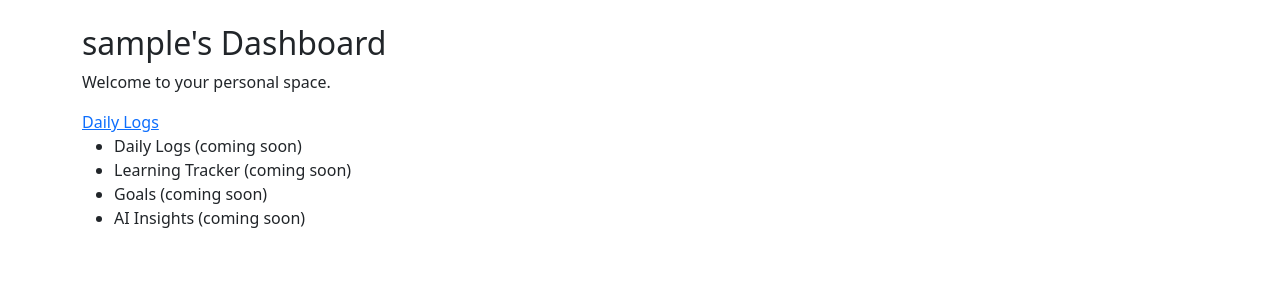
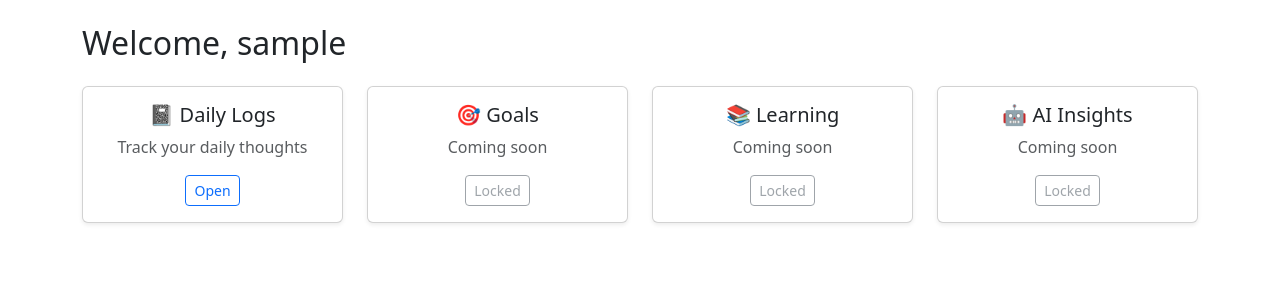
Before and after one commit to RishabhPandey-07/Mindforge-ai, a Django app: page /dashboard/ in a window 1280 px wide. Shown: the part 56-356 px from the top of the page. Run offline with Django 5.2, Linux system fonts and the light colour scheme; the visitor is signed in with stand-in values (Sample User, id 1).

Commit message:
Improve UI/UX for dashbord and daily logs

```diff
--- a/accounts/templates/accounts/login.html
+++ b/accounts/templates/accounts/login.html
@@ -4,7 +4,7 @@
     <title>Login</title>
 </head>
 <body>
-    {% extends "base.html" %}
+    {% extends "core/base.html" %}
 
     {% block content %}
         <h2>User Login</h2>
--- a/accounts/templates/accounts/signup.html
+++ b/accounts/templates/accounts/signup.html
@@ -4,7 +4,7 @@
     <title>Signup</title>
 </head>
 <body>
-{% extends "base.html" %}
+{% extends "core/base.html" %}
 
     {% block content %}
         <h2>User Signup</h2>
--- a/core/templates/core/base.html
+++ b/core/templates/core/base.html
@@ -55,6 +55,16 @@
 
 <!-- PAGE CONTENT -->
 <div class="container mt-4">
+    {% if messages %}
+        <div class="container mt-3">
+            {% for message in messages %}
+              <div class="alert alert-{{ message.tags }} alert-dismissible fade show" role="alert">
+                {{ message }}
+                <button type="button" class="btn-close" data-bs-dismiss="alert"></button>
+              </div>
+            {% endfor %}
+        </div>
+    {% endif %}
     {% block content %}
     {% endblock %}
 </div>
--- a/core/templates/core/dashboard.html
+++ b/core/templates/core/dashboard.html
@@ -1,16 +1,59 @@
 {% extends "core/base.html" %}
 
+{% block title %}Dashboard{% endblock %}
 
 {% block content %}
-    <h2>{{ user.username }}'s Dashboard</h2>
+<h2 class="mb-4">Welcome, {{ request.user.username }}</h2>
 
-    <p>Welcome to your personal space.</p>
-    <a href="{% url 'daily_logs:log_list' %}">Daily Logs</a>
+<div class="row">
 
-    <ul>
-        <li>Daily Logs (coming soon)</li>
-        <li>Learning Tracker (coming soon)</li>
-        <li>Goals (coming soon)</li>
-        <li>AI Insights (coming soon)</li>
-    </ul>
+  <div class="col-md-3">
+    <div class="card shadow-sm">
+      <div class="card-body text-center">
+        <h5>📓 Daily Logs</h5>
+        <p class="text-muted">Track your daily thoughts</p>
+        <a href="{% url 'daily_logs:log_list' %}" class="btn btn-outline-primary btn-sm">
+          Open
+        </a>
+      </div>
+    </div>
+  </div>
+
+  <div class="col-md-3">
+    <div class="card shadow-sm">
+      <div class="card-body text-center">
+        <h5>🎯 Goals</h5>
+        <p class="text-muted">Coming soon</p>
+        <button class="btn btn-outline-secondary btn-sm" disabled>
+          Locked
+        </button>
+      </div>
+    </div>
+  </div>
+
+  <div class="col-md-3">
+    <div class="card shadow-sm">
+      <div class="card-body text-center">
+        <h5>📚 Learning</h5>
+        <p class="text-muted">Coming soon</p>
+        <button class="btn btn-outline-secondary btn-sm" disabled>
+          Locked
+        </button>
+      </div>
+    </div>
+  </div>
+
+  <div class="col-md-3">
+    <div class="card shadow-sm">
+      <div class="card-body text-center">
+        <h5>🤖 AI Insights</h5>
+        <p class="text-muted">Coming soon</p>
+        <button class="btn btn-outline-secondary btn-sm" disabled>
+          Locked
+        </button>
+      </div>
+    </div>
+  </div>
+
+</div>
 {% endblock %}
--- a/daily_logs/urls.py
+++ b/daily_logs/urls.py
@@ -5,5 +5,7 @@ urlpatterns = [
     path("", views.log_list, name="log_list"),
     path("add/", views.add_log, name="add_log"),
     path("delete/<int:log_id>/", views.delete_log, name="delete_log"),
+    path("edit/<int:log_id>/", views.edit_log, name="edit_log"),
+
 
 ]
```
Also changed, not shown: daily_logs/templates/daily_logs/edit_log.html (added, +31 -0 lines), daily_logs/templates/daily_logs/log_list.html (+20 -6 lines), daily_logs/views.py (+21 -0 lines).
